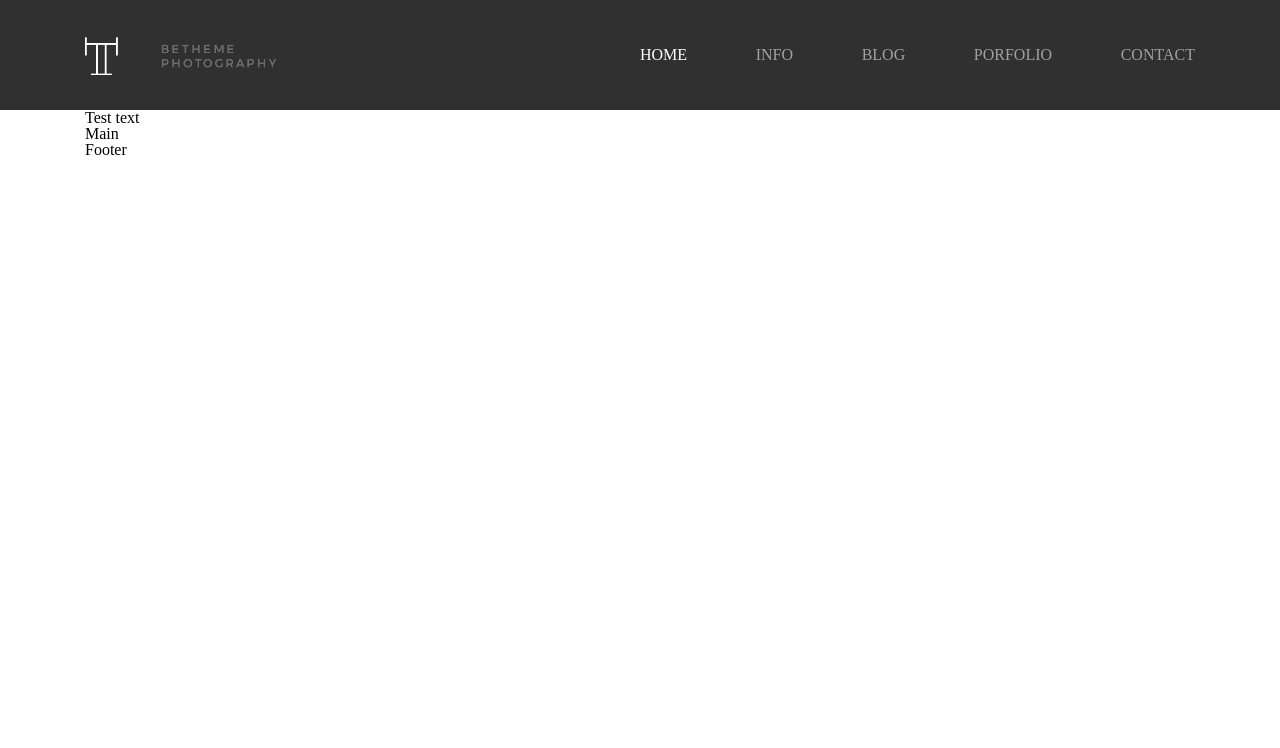
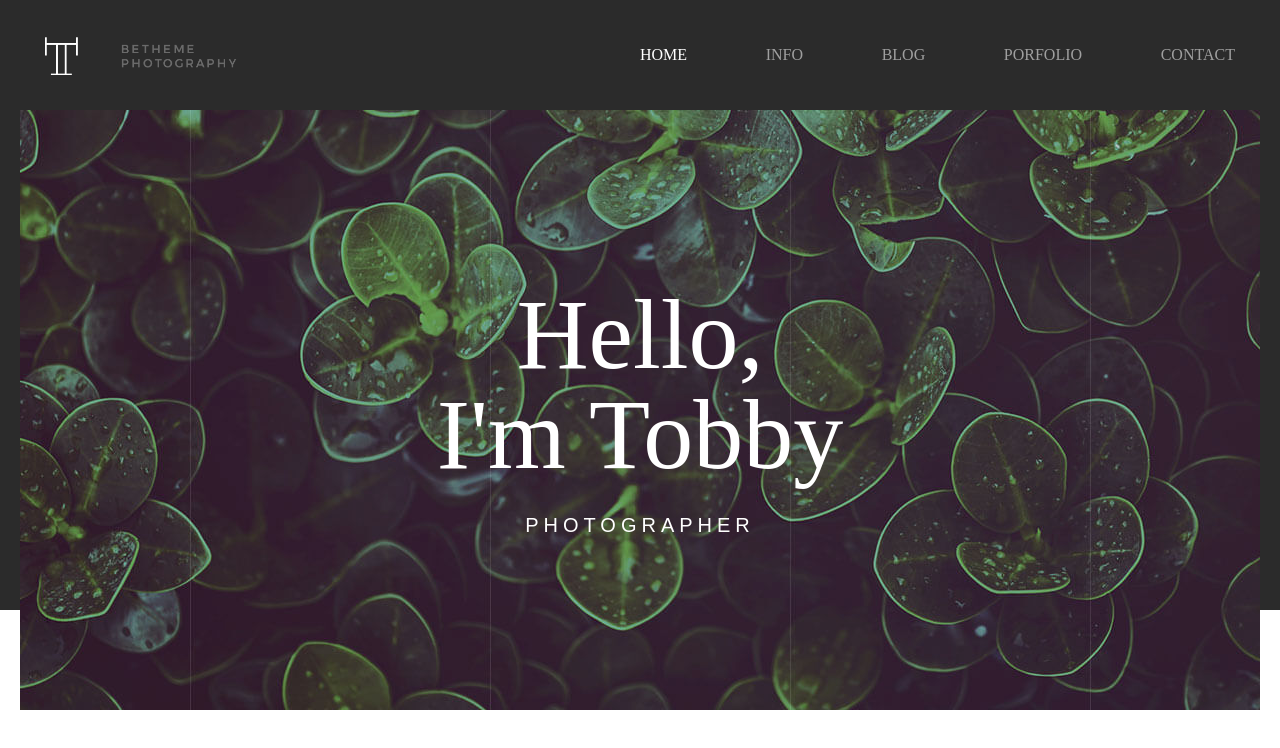
Before and after one commit to Taraskin777/react-project, a React (Create React App) app: page / in a window 1280 px wide. Shown: the top 748 px of the page. Built offline with nearby package versions, Linux system fonts and the light colour scheme.

Commit message:
add first section

```diff
--- a/src/common/adaptive.css
+++ b/src/common/adaptive.css
@@ -208,9 +208,9 @@
 
 /* desktop - lg */
 
-@media (min-width:1200px) {
+@media (min-width:1240px) {
 	.container {
-		max-width: 1140px;
+		max-width: 1220px;
 	}
 
 
--- a/src/common/style.css
+++ b/src/common/style.css
@@ -28,6 +28,8 @@ section {
 
 }
 
+/* header */
+
 .header {
    justify-content: space-between;
    align-content: center;
@@ -37,7 +39,7 @@ section {
 .top-header {
    background-color: #252525;
    height: 110px;
-   opacity: 0.95;
+   opacity: 0.97;
 
 }
 
@@ -76,7 +78,59 @@ section {
 
 .menu li a:hover {
    color: white;
- font-size: 18px;
-   transition: 1s;
-   transition-duration: 1s;
+
+   transition: 0.7s;
+
 }
+
+
+/* main */
+
+.first {
+   position: relative;
+}
+
+
+.first-big {
+   max-width: 1900px;
+   height: 500px;
+   background-color: #252525;
+   opacity: 0.97;
+   margin: 0 auto;
+   /* position: absolute; */
+   z-index: 5;
+}
+
+.first-small {
+   background-image: url(img/topslide.jpg);
+   max-width: 1240px;
+   height: 600px;
+   color: white;
+   position: relative;
+   margin: 0 auto;
+
+   z-index: 10;
+}
+
+.say-hi {
+   position: absolute;
+   top: 50%;
+    left: 50%;
+    margin-right: -50%;
+    transform: translate(-50%, -50%)
+
+}
+
+.hello {
+   font-size: 100px;
+   text-align: center;
+}
+
+.photographer {
+   text-align: center;
+   font-size: 20px;
+   padding-top: 30px;
+   font-family:sans-serif;
+  letter-spacing: 5px;
+
+}
--- a/src/components/Main/Main.js
+++ b/src/components/Main/Main.js
@@ -1,20 +1,28 @@
-import React from "react"
+import React from 'react'
 
-
-const MainBlock = () => {
+const First = () => {
     return (
         <>
-      <h2 className="text">Test text</h2>
+            <section className="first">
+                <div className="first-big">
+                    <div className="first-small">
+                        <div className="say-hi">
+                            <div className="hello">
+                                <h1>Hello,<br/> I'm Tobby</h1>
+                            </div>
+                            <div className="photographer">PHOTOGRAPHER</div>
+                        </div>
+                    </div>
+                </div>
+            </section>
         </>
     )
 }
 
-
 export const Main = () => {
     return (
-      <div className="container">
-           <MainBlock/>
-           <div>Main</div>
-       </div>
+        <>
+            <First />
+        </>
     )
 }
```
Also changed, not shown: src/common/img/topslide.jpg (added). Lines whose indentation alone changed are shown as unchanged.
